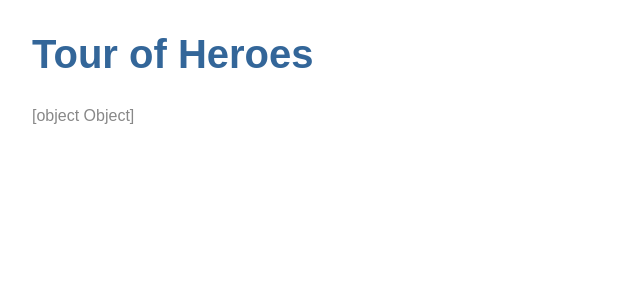
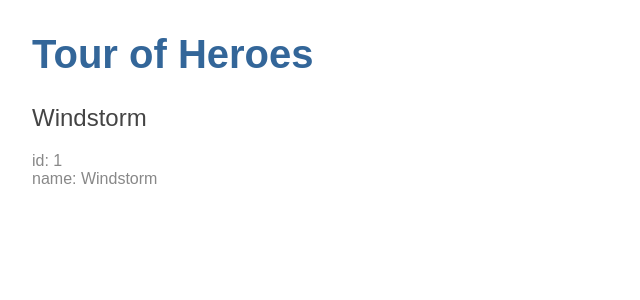
Before and after one commit to 112Legion112/angular-tour-of-heroes, an Angular app: page / in a window 1280 px wide. Shown: the top 300 px of the page, without its empty margins (0-640 px from the left). Built offline with nearby package versions, Linux system fonts and the light colour scheme.

Commit message:
Show the hero object.

```diff
--- a/src/app/heroes/heroes.component.html
+++ b/src/app/heroes/heroes.component.html
@@ -1 +1,3 @@
-{{hero}}
+<h2>{{ hero.name }}</h2>
+<div><span>id: </span>{{hero.id}}</div>
+<div><span>name: </span>{{hero.name}}</div>
```
